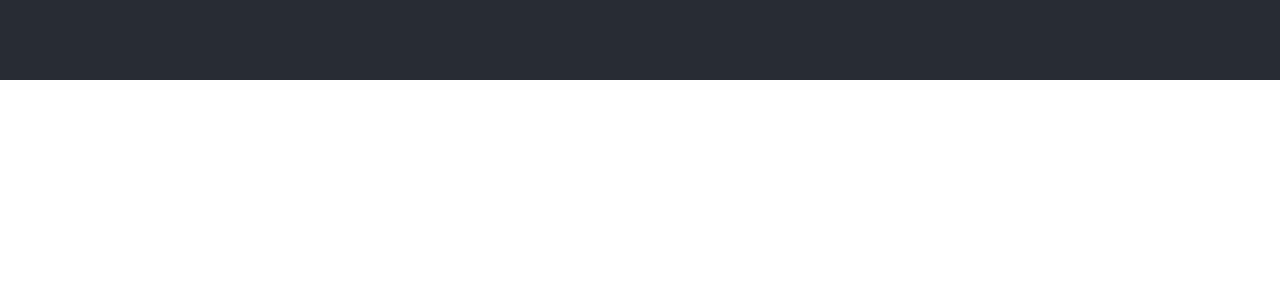
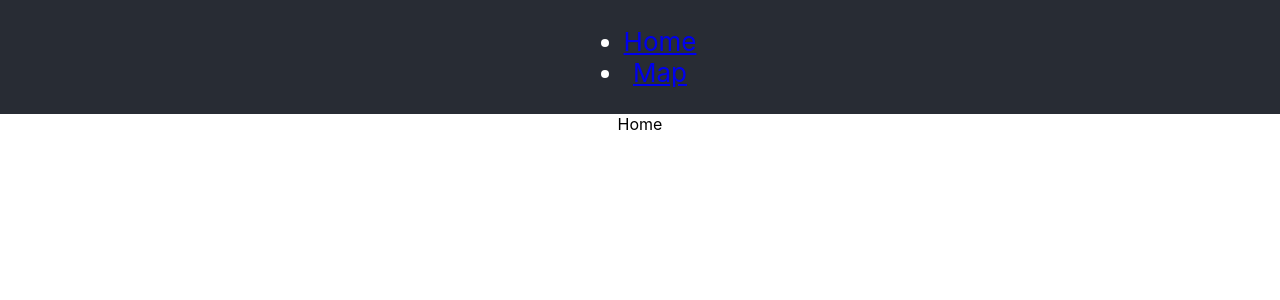
Before and after one commit to devolker/quick-weather-app-y, a React (Create React App) app: page / in a window 1280 px wide. Shown: the top 300 px of the page. Built offline with nearby package versions, Linux system fonts and the light colour scheme.

Commit message:
react redux added

```diff
--- a/package.json
+++ b/package.json
@@ -10,9 +10,11 @@
     "@types/node": "^13.13.4",
     "@types/react": "^16.9.34",
     "@types/react-dom": "^16.9.7",
+    "@types/react-redux": "^7.1.7",
     "@types/react-router-dom": "^5.1.5",
     "react": "^16.13.1",
     "react-dom": "^16.13.1",
+    "react-redux": "^7.2.0",
     "react-router-dom": "^5.1.2",
     "react-scripts": "3.4.1",
     "typescript": "^3.8.3"
--- a/src/App.tsx
+++ b/src/App.tsx
@@ -1,10 +1,37 @@
 import React from "react";
 import "./App.css";
+import { Link, Switch, Route, BrowserRouter as Router } from "react-router-dom";
+import Home from "./pages/Home";
+import Map from "./pages/Map";
+
+const PathsEnum = {
+  HOME: "/",
+  MAP: "/map",
+};
 
 function App() {
   return (
     <div className="App">
-      <header className="App-header"></header>
+      <Router>
+        <header className="App-header">
+          <ul>
+            <li>
+              <Link to={PathsEnum.HOME}>Home</Link>
+            </li>
+            <li>
+              <Link to={PathsEnum.MAP}>Map</Link>
+            </li>
+          </ul>
+        </header>
+        <Switch>
+          <Route exact path={PathsEnum.HOME}>
+            <Home />
+          </Route>
+          <Route path={PathsEnum.MAP}>
+            <Map />
+          </Route>
+        </Switch>
+      </Router>
     </div>
   );
 }
--- /dev/null
+++ b/src/hooks/useMap.tsx
@@ -0,0 +1,19 @@
+import { useState, useEffect } from "react";
+
+const API_KEY = "ad59de4eaf25a9c7fe74060a7bfb3244";
+
+export const useMaps = (location: string) => {
+  const [mapData, setMapData] = useState<null | any>(null);
+
+  useEffect(() => {
+    fetchCityWeatherData().then((data) => setMapData(data));
+  }, []);
+
+  return [mapData];
+};
+
+export const fetchCityWeatherData = () => {
+  return fetch(
+    `https://api.openweathermap.org/data/2.5/weather?q=Delft&appid=${API_KEY}`
+  ).then((response) => response.json());
+};
--- /dev/null
+++ b/src/pages/Home.tsx
@@ -0,0 +1,7 @@
+import React from "react";
+
+const Home = () => {
+  return <div style={{ backgroundColor: "transparant" }}>Home</div>;
+};
+
+export default Home;
--- /dev/null
+++ b/src/pages/Map.tsx
@@ -0,0 +1,10 @@
+import React from "react";
+import { useMaps } from "./../hooks/useMap";
+
+const Map = () => {
+  const mapData = useMaps("Delft");
+  console.log(mapData);
+  return <div>Map</div>;
+};
+
+export default Map;
```
Also changed, not shown: 1 other file (tests, documents, lock files or other folders).
